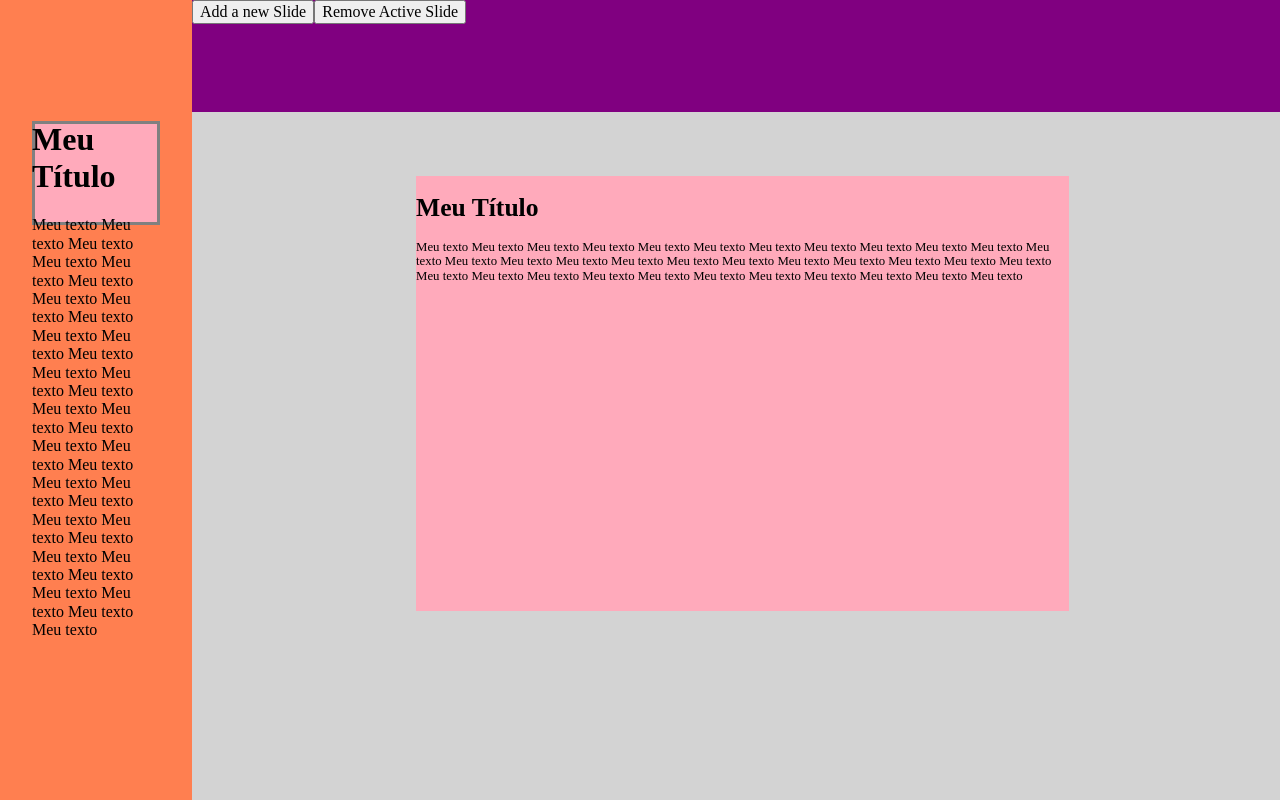
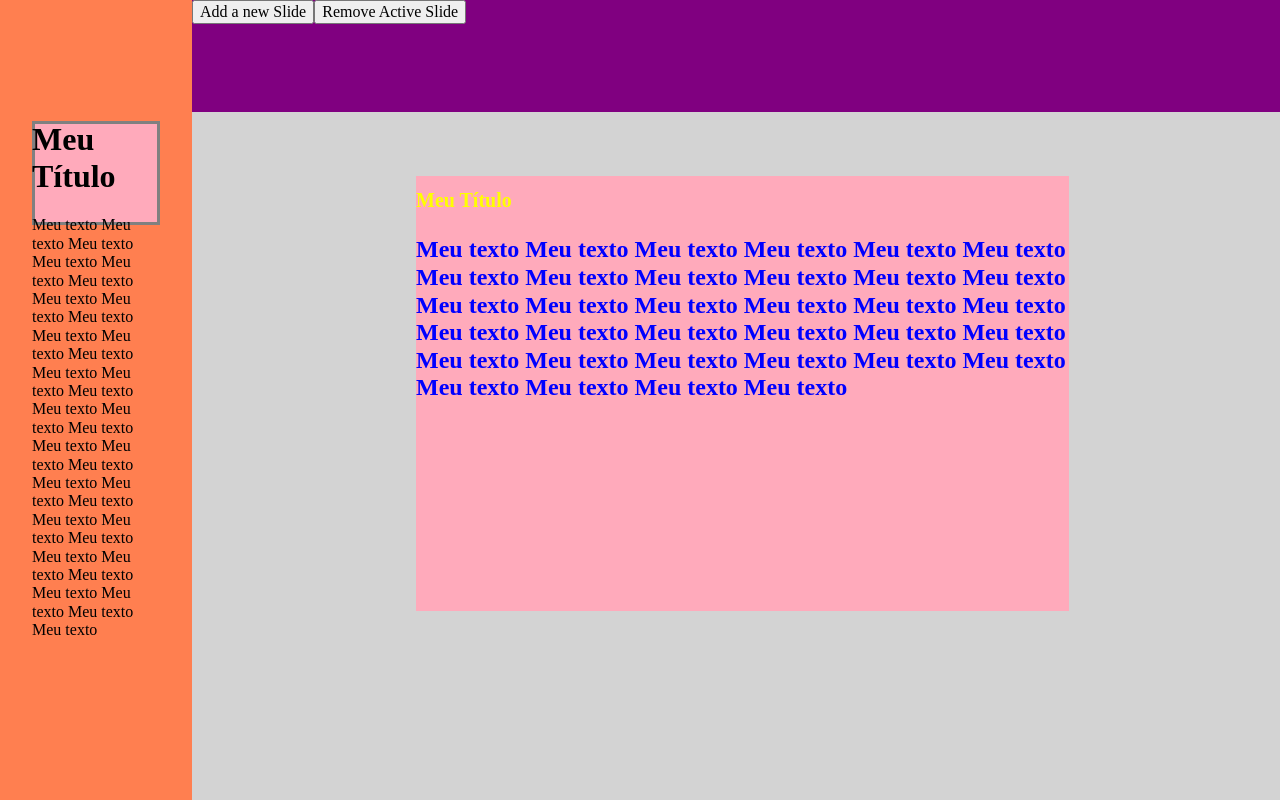
Before and after one commit to mattvasc/slideshow, an Angular app: page / in a window 1280 px wide. Built offline with nearby package versions, Linux system fonts and the light colour scheme.

Commit message:
alterações para elemento receber classe style

```diff
--- a/src/app/edit-presentation/edit-presentation.component.ts
+++ b/src/app/edit-presentation/edit-presentation.component.ts
@@ -1,7 +1,7 @@
 import { Component, OnInit } from '@angular/core';
 import { Presentation, Visibility } from '../presentation';
 import { Slide, Transition } from '../slide';
-import { Element, TypeOfElement } from '../element';
+import { Element, TypeOfElement, StyleOfElement } from '../element';
 
 @Component({
 	selector: 'app-edit-presentation',
@@ -27,7 +27,7 @@ export class EditPresentationComponent implements OnInit {
 		Meu texto Meu texto Meu texto Meu texto Meu texto	Meu texto Meu texto Meu texto Meu texto Meu
 		 texto Meu texto Meu texto Meu texto Meu texto Meu texto Meu texto Meu texto		Meu texto
 			Meu texto Meu texto Meu texto Meu texto Meu texto Meu texto Meu texto Meu texto Meu texto
-			Meu texto Meu texto </p>`));
+			Meu texto Meu texto </p>`,0,0,{'font-size': '24px', 'font-weight': 'bold','color': 'blue', }));
 
 		this.presentation.addSlide(first_slide);
 		console.log(this.presentation);
--- a/src/app/element.ts
+++ b/src/app/element.ts
@@ -3,12 +3,21 @@ export enum TypeOfElement {
 	image,
 	bulletlist
 }
+export class  StyleOfElement {
+	'font-size' : String;
+	'font-weight' : String;
+	'color' : String;
+
+}
+
 export class Element {
 	constructor(
 		public type: TypeOfElement,
 		private data: String,
 		private posX: number = 0,
-		private posY: number = 0) { }
+		private posY: number = 0,
+		public style:  StyleOfElement = {'font-size': '10px','font-weight':'bold','color':'yellow'}
+		) { }
 
 	setPosition(x: number = this.posX, y: number = this.posY) {
 		this.posX = x;
--- a/src/app/workspace/workspace.component.html
+++ b/src/app/workspace/workspace.component.html
@@ -1,5 +1,5 @@
 <div id="workspace" >
 	<div id ="page" [style.background-color]="presentation.slides[activeSlide].bgcolor">
-        <div *ngFor="let element of presentation.slides[activeSlide].elements" [style.background-color]="yellow"  [innerHtml]="element.data"></div>
+        <div *ngFor="let element of presentation.slides[activeSlide].elements" [ngStyle]="element.style"  [innerHtml]="element.data"></div>
 	</div>
 </div>
```
